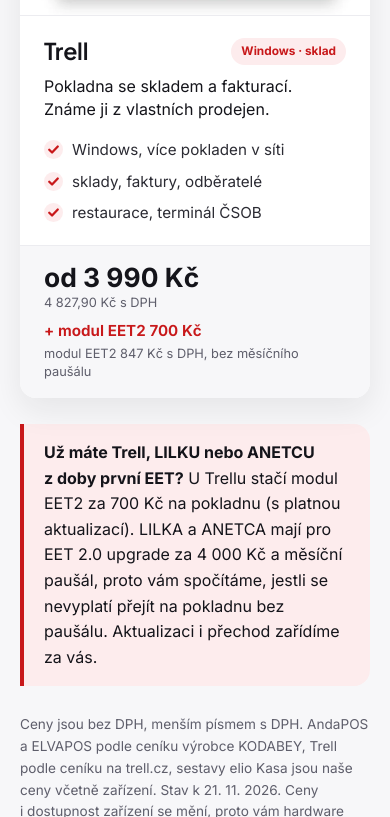
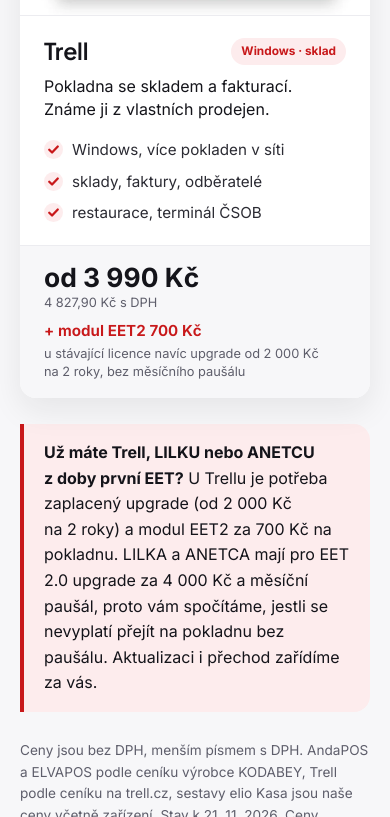
Before and after one commit to BFtech22/eet-systems.cz, a plain HTML site: page index.html in a window 390 px wide. Shown: the part 9991-10808 px from the top of the page. Drawn offline with Linux system fonts and the light colour scheme.

Commit message:
elio Kasa s mobilní tiskárnou na obrázku, u Trellu i upgrade
- obrázek karty elio Kasa: aplikace a mobilní tiskárna RPP02B (sestava za 2 390 Kč), obrázek terminálu A55 smazán
- Trell: u stávající licence navíc zaplacený upgrade od 2 000 Kč na 2 roky, i v rámečku o upgradu stávajících pokladen

Co-Authored-By: Claude Opus 5.5 <noreply@anthropic.com>

```diff
--- a/index.html
+++ b/index.html
@@ -266,7 +266,7 @@
         <div class="pokladna__cena"><b>1 990 Kč</b><em class="pokladna__dph">2 407,90 Kč s DPH</em><span>jednorázově za pokladnu</span><small>bez paušálu, aktualizace na rok 2027 v ceně</small></div>
       </article>
       <article class="pokladna">
-        <div class="pokladna__obr"><img src="img/pokladny/elio-kasa-a55.webp" alt="Pokladní terminál elio miniPOS A55 s aplikací elio Kasa" width="800" height="500" loading="lazy"></div>
+        <div class="pokladna__obr"><img src="img/pokladny/elio-kasa-rpp02b.webp" alt="Pokladna elio Kasa: aplikace v telefonu a mobilní tiskárna účtenek" width="800" height="500" loading="lazy"></div>
         <div class="pokladna__hlava"><h3>elio Kasa</h3><span class="znacka">Android</span></div>
         <p class="pokladna__kdo">Pokladna i platba kartou v jednom zařízení. Stánky, trhy a služby u zákazníka.</p>
         <ul class="pokladna__seznam">
@@ -285,11 +285,11 @@
           <li>sklady, faktury, odběratelé</li>
           <li>restaurace, terminál ČSOB</li>
         </ul>
-        <div class="pokladna__cena"><b>od 3 990 Kč</b><em class="pokladna__dph">4 827,90 Kč s DPH</em><span>+ modul EET2 700 Kč</span><small>modul EET2 847 Kč s DPH, bez měsíčního paušálu</small></div>
+        <div class="pokladna__cena"><b>od 3 990 Kč</b><em class="pokladna__dph">4 827,90 Kč s DPH</em><span>+ modul EET2 700 Kč</span><small>u stávající licence navíc upgrade od 2 000 Kč na 2 roky, bez měsíčního paušálu</small></div>
       </article>
     </div>
 
-    <div class="info"><b>Už máte Trell, LILKU nebo ANETCU z doby první EET?</b> U Trellu stačí modul EET2 za 700 Kč na pokladnu (s platnou aktualizací). LILKA a ANETCA mají pro EET 2.0 upgrade za 4 000 Kč a měsíční paušál, proto vám spočítáme, jestli se nevyplatí přejít na pokladnu bez paušálu. Aktualizaci i přechod zařídíme za vás.</div>
+    <div class="info"><b>Už máte Trell, LILKU nebo ANETCU z doby první EET?</b> U Trellu je potřeba zaplacený upgrade (od 2 000 Kč na 2 roky) a modul EET2 za 700 Kč na pokladnu. LILKA a ANETCA mají pro EET 2.0 upgrade za 4 000 Kč a měsíční paušál, proto vám spočítáme, jestli se nevyplatí přejít na pokladnu bez paušálu. Aktualizaci i přechod zařídíme za vás.</div>
     <p class="zdroj">Ceny jsou bez DPH, menším písmem s DPH. AndaPOS a ELVAPOS podle ceníku výrobce KODABEY, Trell podle ceníku na trell.cz, sestavy elio Kasa jsou naše ceny včetně zařízení. Stav k 21. 11. 2026. Ceny i dostupnost zařízení se mění, proto vám hardware vždy spočítáme podle aktuální nabídky.</p>
   </div>
 </section>
```
Also changed, not shown: img/pokladny/elio-kasa-a55.webp (deleted), img/pokladny/elio-kasa-rpp02b.webp (added).
